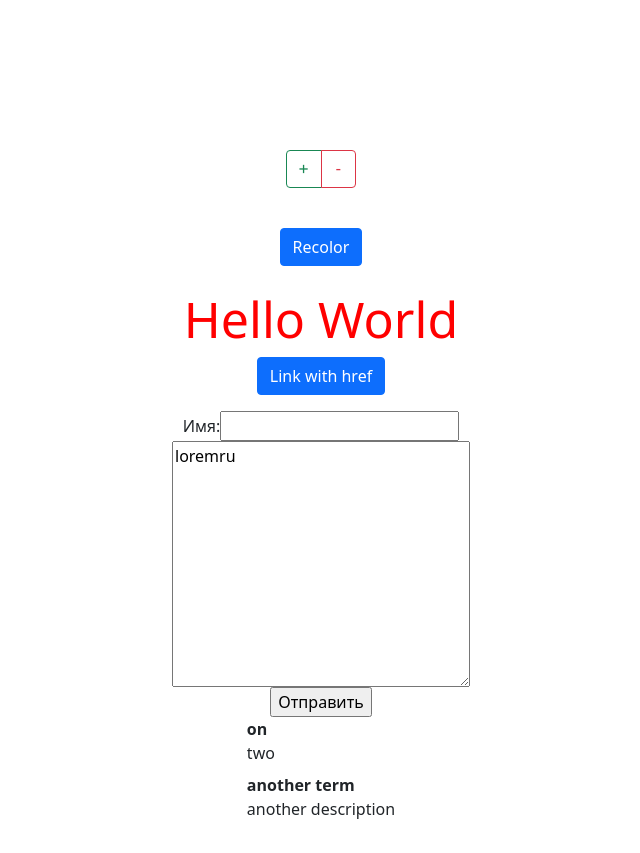
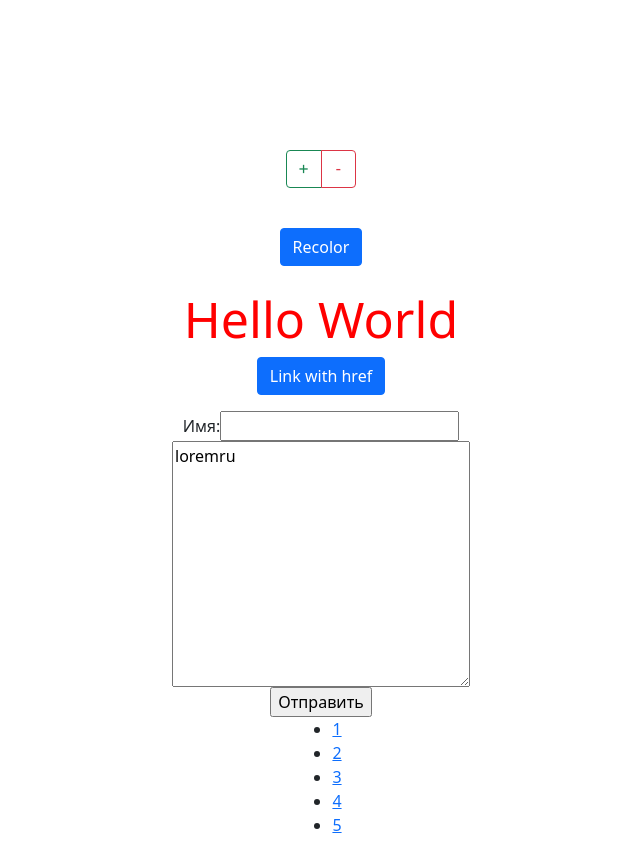
Before and after one commit to ElKlaus/react_apps, a React (Create React App) app in the folder hexlet_app/: page / in a window 1280 px wide. Shown: the whole page, without its empty margins (319-959 px from the left). Built offline with nearby package versions, Linux system fonts and the light colour scheme.

Commit message:
Add Item comp

```diff
--- a/hexlet_app/src/App.js
+++ b/hexlet_app/src/App.js
@@ -20,9 +20,9 @@ class App extends React.Component {
       <div  className='main'>
         <Log />
         <Buttons />
-        <Collapse text={'Collapse me'}/>
+        <Collapse text={'Collapse me'} />
         <Form text="loremru" />
-        <List data={definitions}/>
+        <List items={[1, 2, 3, 4, 5]} />
       </div>
     );
   }
--- a/hexlet_app/src/components/list.jsx
+++ b/hexlet_app/src/components/list.jsx
@@ -1,23 +1,42 @@
 import React from "react";
 import cn from "classnames";
 
-export default class List extends React.Component {
+class Item extends React.Component {
   render() {
-    const { data } = this.props;
-    if (data.length === 0) {
-      return null;
-    }
-
-    const listItem = data.map(({ dt, dd, id }) =>
-    <React.Fragment key={id}>
-      <dt>{dt}</dt>
-      <dd>{dd}</dd>
-    </React.Fragment>);
+    const { value, onRemove } = this.props;
 
     return (
-      <dl>
-        {listItem}
-      </dl>
+      <li>
+        <a href="#" onClick={onRemove(value)}>{value}</a>
+      </li>
     )
   }
 }
+
+export default class List extends React.Component {
+  constructor(props) {
+    super(props);
+    const { items } = this.props;
+    this.state = { items };
+  }
+
+  handleRemove = (value) => (e) => {
+    e.preventDefault();
+
+    const newItems = this.state.items.filter(item => item !== value);
+
+    this.setState({ items: newItems })
+  }
+
+  render() {
+    const { items } = this.state;
+
+    return (
+      <ul>
+        {items.map(i =>
+          <Item onRemove={this.handleRemove} value={i} />
+        )}
+      </ul>
+    )
+  }
+}
```
